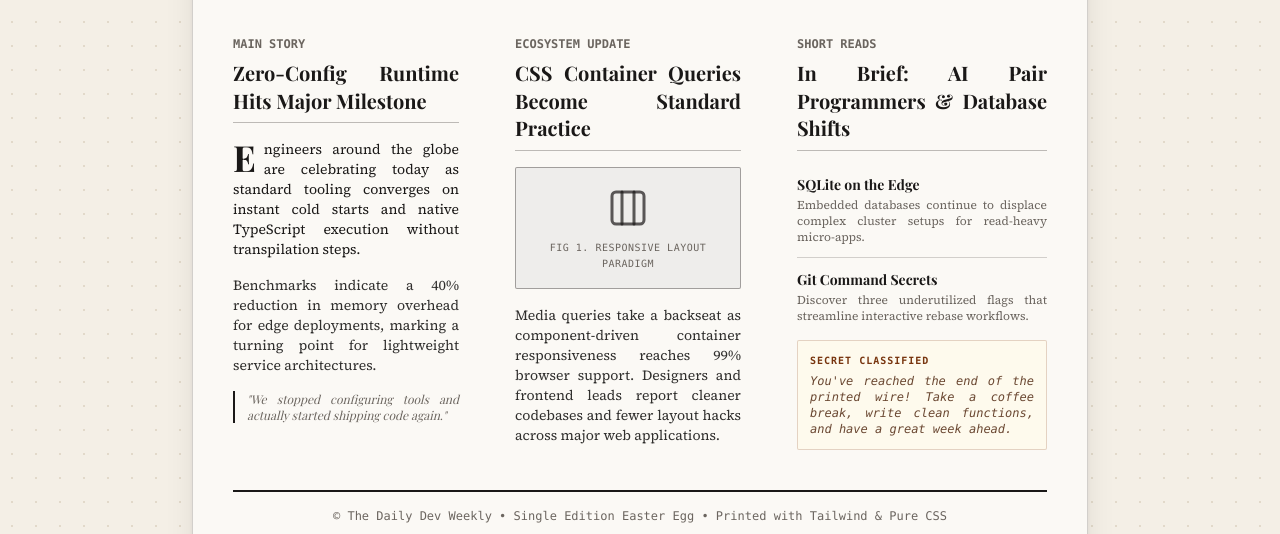
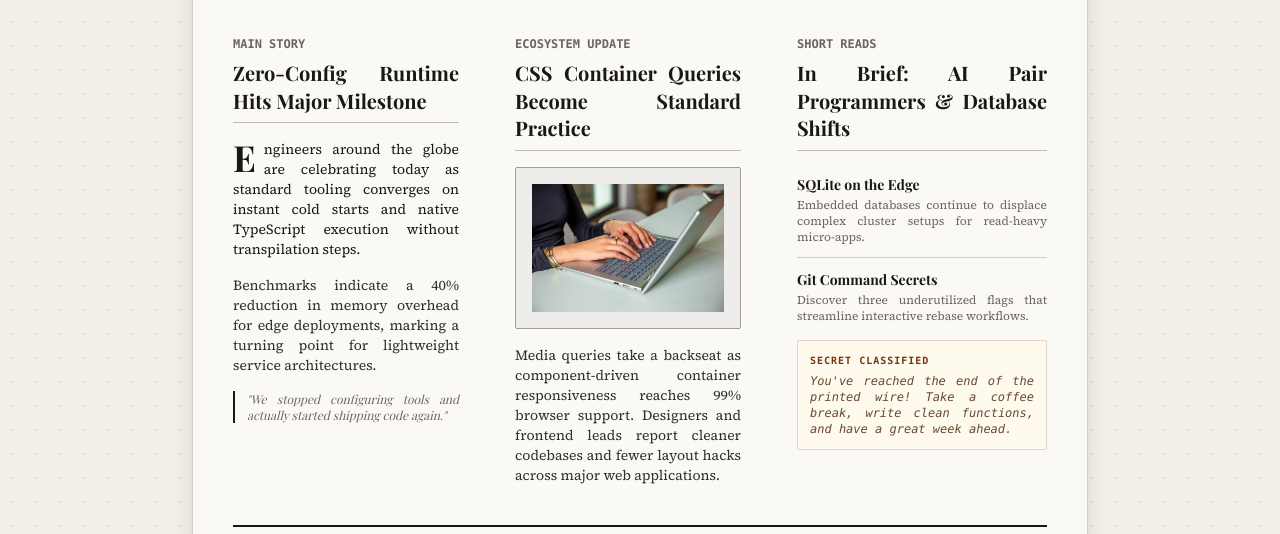
Before and after one commit to 342Luna/Uploaded, a plain HTML site: page eastereggs/NewsPaper.html in a window 1280 px wide. Shown: the part 566-1100 px from the top of the page. Drawn offline with nearby package versions, Linux system fonts and the light colour scheme; a web font is replaced by a local one.

Commit message:
fixed newspaper :D

```diff
--- a/eastereggs/NewsPaper.html
+++ b/eastereggs/NewsPaper.html
@@ -149,11 +149,12 @@
                 </div>
                 <!-- Vintage SVG Illustration Placeholder -->
                 <div class="w-full bg-stone-200/60 p-4 border border-newsBorder/40 my-2 text-center rounded-sm">
-                    <svg class="w-12 h-12 mx-auto text-newsInk/70" fill="none" stroke="currentColor" viewBox="0 0 24 24" xmlns="http://www.w3.org/2000/svg">
+                    <!-- <svg class="w-12 h-12 mx-auto text-newsInk/70" fill="none" stroke="currentColor" viewBox="0 0 24 24" xmlns="http://www.w3.org/2000/svg">
                         <path stroke-linecap="round" stroke-linejoin="round" stroke-width="1.5" d="M4 6a2 2 0 012-2h12a2 2 0 012 2v12a2 2 0 01-2 2H6a2 2 0 01-2-2V6z"></path>
                         <path stroke-linecap="round" stroke-linejoin="round" stroke-width="1.5" d="M9 4v16M15 4v16"></path>
                     </svg>
-                    <span class="text-[10px] font-mono text-newsMuted uppercase tracking-wider block mt-2">Fig 1. Responsive Layout Paradigm</span>
+                    <span class="text-[10px] font-mono text-newsMuted uppercase tracking-wider block mt-2">Fig 1. Responsive Layout Paradigm</span> -->
+                <img src="../Pictures/laptop.png" alt="laptop">
                 </div>
                 <p class="text-sm text-newsInk/90">
                     Media queries take a backseat as component-driven container responsiveness reaches 99% browser support. Designers and frontend leads report cleaner codebases and fewer layout hacks across major web applications.
```
Also changed, not shown: Pictures/laptop.png (added).
